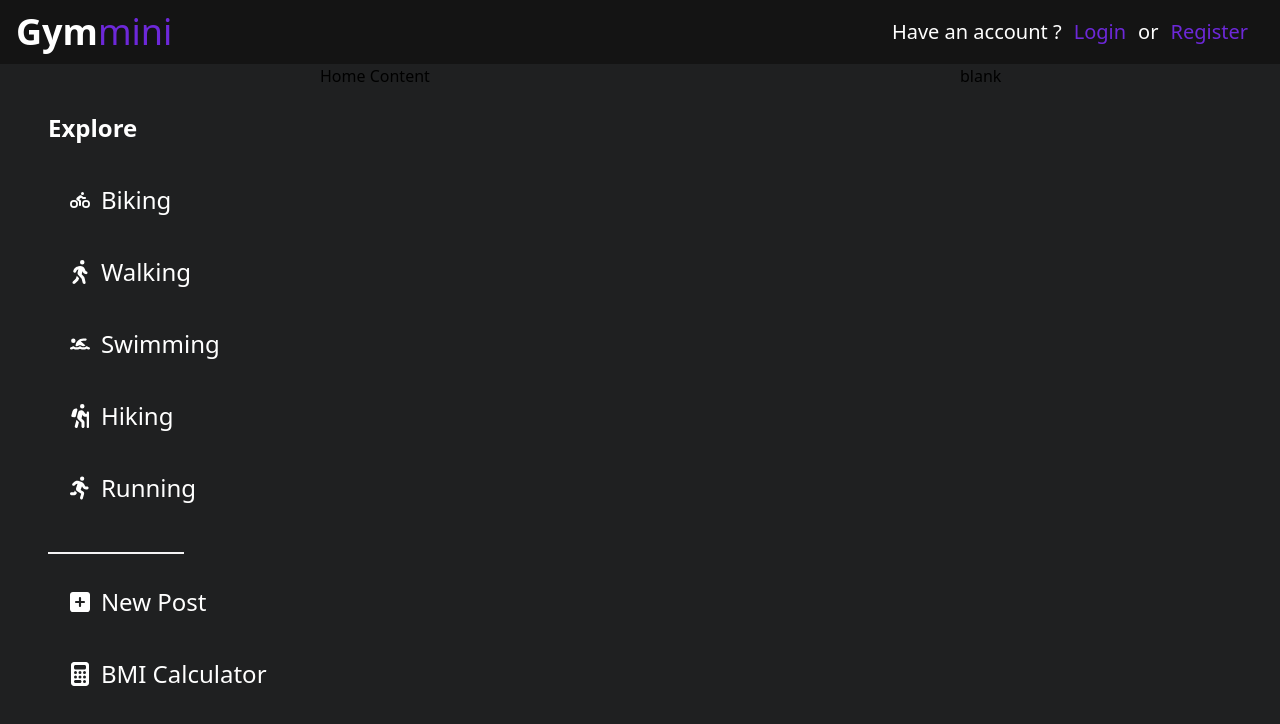
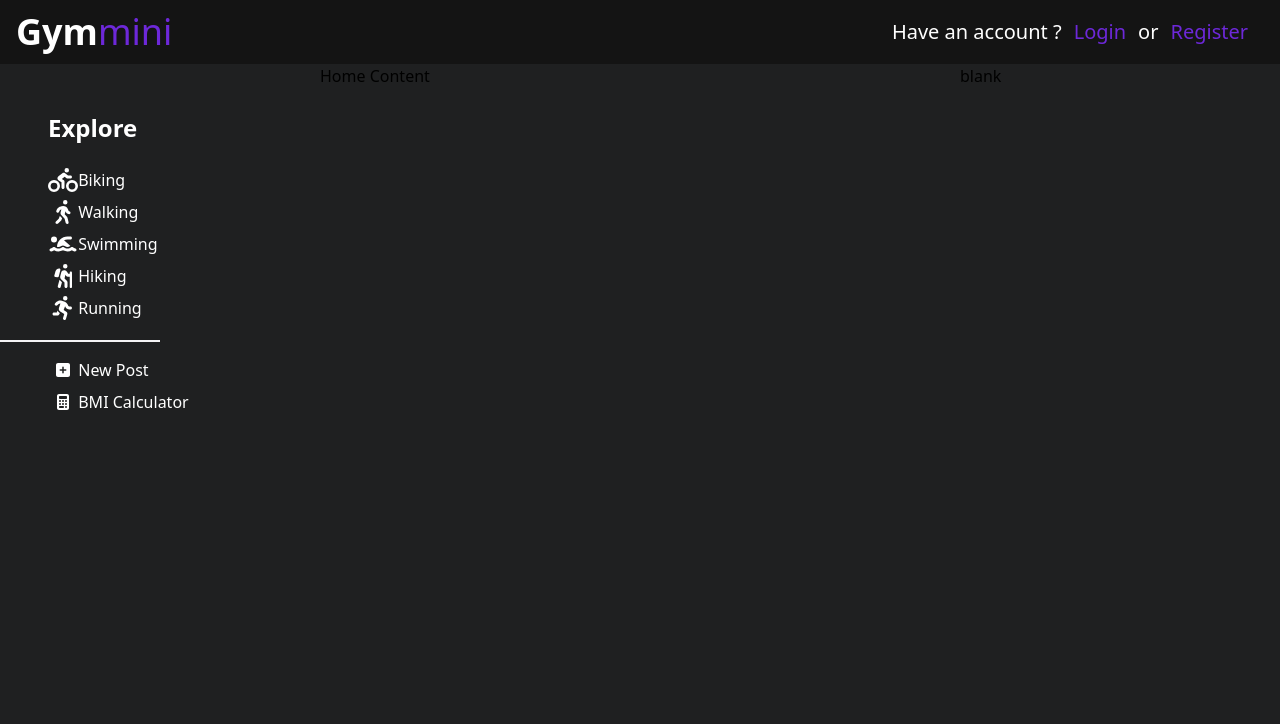
Before and after one commit to pkpndLiZ/actitvity-tracking-web, a Next.js app: page / in a window 1280 px wide. Shown: the top 724 px of the page. Built offline with nearby package versions, Linux system fonts and the light colour scheme.

Commit message:
feat: side bar dev

```diff
--- a/components/SideBar.jsx
+++ b/components/SideBar.jsx
@@ -58,8 +58,8 @@ export function SideBar() {
           <FontAwesomeIcon icon={faPersonRunning} className="side-menu-icon" />
           <p>Running</p>
         </span>
-        <div className="sidemenu-border"></div>
       </div>
+      <div className="sidemenu-border"></div>
       <div className="bottom-sidebar-container">
         <span
           className={`side-menu ${activeMenu === "newPost" ? "active" : ""}`}
--- a/styles/globals.css
+++ b/styles/globals.css
@@ -71,16 +71,12 @@ h3 {
   @apply pt-12 pl-12 flex flex-col gap-y-2;
 }
 
-.side-menu {
-  @apply flex gap-x-3 pt-4 pb-4 pl-6 text-2xl;
-}
-
 .sidemenu-border {
-  @apply pt-6 w-1/2 border-b-2 border-zinc-100;
+  @apply pt-5 w-1/2 border-b-2 border-zinc-100 self-center;
 }
 
 .side-menu-icon {
-  @apply h-5 w-5 self-center justify-self-center;
+  @apply h-10 w-10 self-center justify-self-center;
 }
 
 .sidebar-container span {
```
